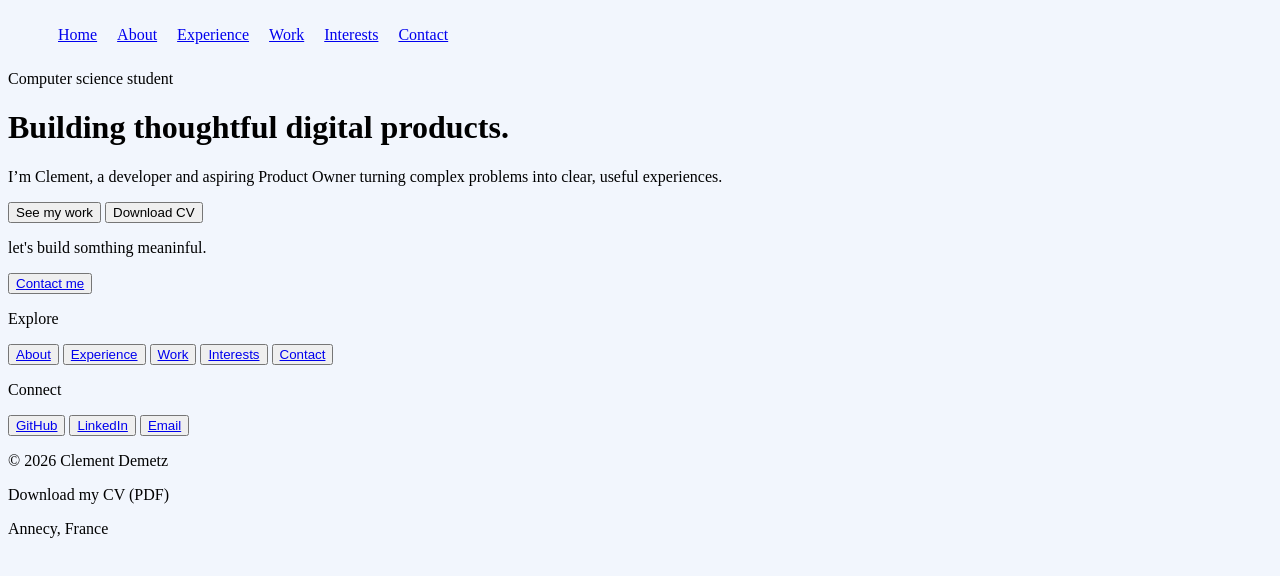
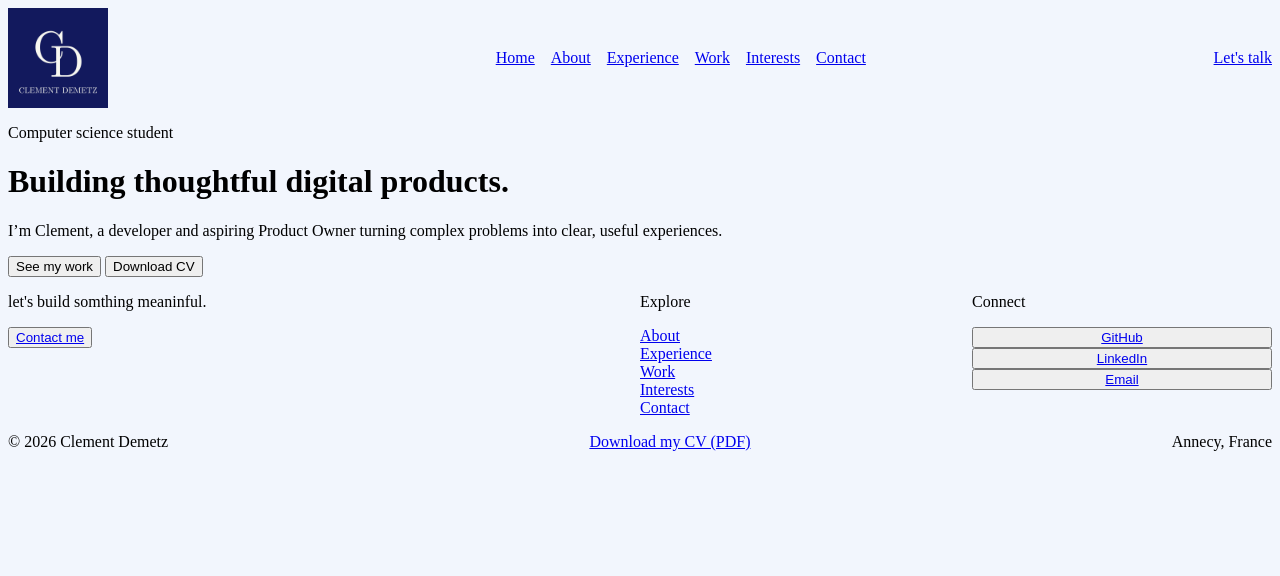
Before and after one commit to Cdemetz/English_Portfolio, a plain HTML site: page index.html in a window 1280 px wide. Drawn offline with Linux system fonts and the light colour scheme.

Commit message:
Final structure of header and footer (CSS). Add CV (PDF). Add web site Logo

```diff
--- a/assets/css/base.css
+++ b/assets/css/base.css
@@ -5,14 +5,3 @@ Il est utilisé pour définir la mise en page générale et l'apparence du site
 body{
   background-color: var(--color-bg);
 }
-
-ul{
-    display: flex;
-
-}
-li{
-    padding : 10px;
-    list-style: none;
-    place-items: center;
-
-}
--- a/assets/css/components.css
+++ b/assets/css/components.css
@@ -1 +1,52 @@
 /* Ce fichier permet de styler tous les éléments de classe ou d'identifiant de la page web. */
+
+
+.logo {
+    display: flex;
+    width: 100px;
+    height: 100px;
+    background-image: url("../img/Logo_DEMETZ_CLEMENT.png");
+    background-size: cover;
+    background-position: center;
+    display: block;
+}
+
+.site-nav {
+    display: flex;
+    align-items: center;
+    justify-content: space-between;
+}
+
+.nav-links {
+    display: flex;
+    /*display all items in a row */
+    gap: var(--space-li);
+    /* add space between each item */
+    list-style: none;
+    /* delete the bullet points of the list */
+
+}
+
+.footer-main {
+
+    display: grid;
+    grid-template-columns: 2fr 1fr 1fr; /* fr mens fraction of the available space of the windows*/
+    gap: var(--space-footer);
+}
+
+.footer-links {
+    display: flex;
+    flex-direction: column;
+
+}
+
+.footer-connect {
+    display: flex;
+    flex-direction: column;
+}
+
+.footer-bottom {
+    display: flex;
+    align-items: center;
+    justify-content: space-between;
+}
--- a/assets/css/variables.css
+++ b/assets/css/variables.css
@@ -4,5 +4,6 @@
 
 :root {
     --color-bg: #f2f6fd;
-
+    --space-li:1rem;
+    --space-footer: 2rem;
 }
--- a/index.html
+++ b/index.html
@@ -1,5 +1,6 @@
 <!DOCTYPE html>
 <html lang="en">
+
 <head>
   <meta charset="UTF-8">
   <meta name="viewport" content="width=device-width, initial-scale=1.0">
@@ -9,11 +10,13 @@
   <link rel="stylesheet" href="assets/css/base.css">
   <link rel="stylesheet" href="assets/css/components.css">
 </head>
+
 <body>
 
   <header>
-    <nav>
-      <ul>
+    <nav class="site-nav">
+      <a class="logo" href="index.html"></a>
+      <ul class="nav-links">
         <li><a href="index.html" aria-current="page">Home</a></li>
         <li><a href="about.html">About</a></li>
         <li><a href="experience.html">Experience</a></li>
@@ -21,6 +24,7 @@
         <li><a href="interests.html">Interests</a></li>
         <li><a href="contact.html">Contact</a></li>
       </ul>
+      <a class="nav-contact" href="contact.html">Let's talk</a>
     </nav>
   </header>
 
@@ -34,22 +38,21 @@
 
   <footer>
     <div class="footer-main">
-       <div>
+      <div class="footer-intro">
         <p> let's build somthing meaninful.</p>
-
         <button><a href="contact.html">Contact me</a></button>
       </div>
 
-    <div>
+      <div class="footer-links">
         <p>Explore</p>
-      <button><a href="about.html">About</a></button>
-      <button><a href="experience.html">Experience</a></button>
-      <button><a href="work.html">Work</a></button>
-      <button><a href="interests.html">Interests</a></button>
-      <button> <a href="contact.html">Contact</a></button>
+        <a href="about.html">About</a>
+        <a href="experience.html">Experience</a>
+        <a href="work.html">Work</a>
+        <a href="interests.html">Interests</a>
+         <a href="contact.html">Contact</a>
       </div>
 
-     <div>
+      <div class="footer-connect">
         <p>Connect</p>
         <button><a href="https://github.com/Cdemetz">GitHub</a></button>
         <button><a href="https://www.linkedin.com/in/clement-demetz-852873438">LinkedIn</a></button>
@@ -60,14 +63,12 @@
 
     <div class="footer-bottom">
       <p>&copy; 2026 Clement Demetz</p>
-     <a>Download my CV (PDF)</a>
+      <a href="/assets/cv/English_CV_PDF.pdf">Download my CV (PDF)</a>
       <p>Annecy, France</p>
-
     </div>
-
-
   </footer>
 
   <script src="assets/js/main.js"></script>
 </body>
+
 </html>
```
Also changed, not shown: about.html (+7 -5 lines), contact.html (+6 -4 lines), experience.html (+6 -4 lines), work.html (+6 -4 lines), assets/img/English_CV.png (added), assets/img/Logo_DEMETZ_CLEMENT.png (added), 1 other file. Lines whose indentation alone changed are shown as unchanged.
